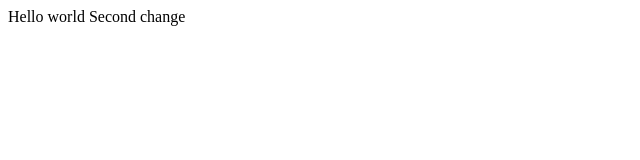
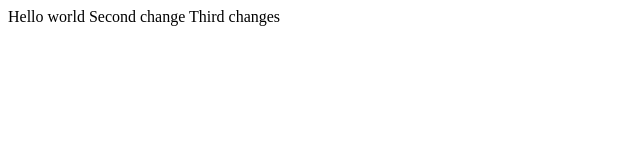
Before and after one commit to LearnTheGithub/repo-1, a plain HTML site: page index.html in a window 1280 px wide. Shown: the whole page, without its empty margins (0-640 px from the left). Drawn offline with Linux system fonts and the light colour scheme.

Commit message:
third changes

```diff
--- a/index.html
+++ b/index.html
@@ -3,6 +3,7 @@
 <body>
 <first>Hello world</first>
 <second>Second change</second>
+<third>Third changes</third>
 </body>
 
 </html>
```
